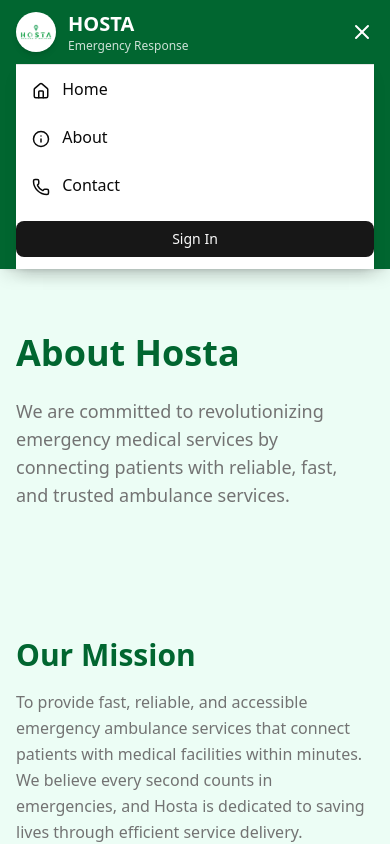
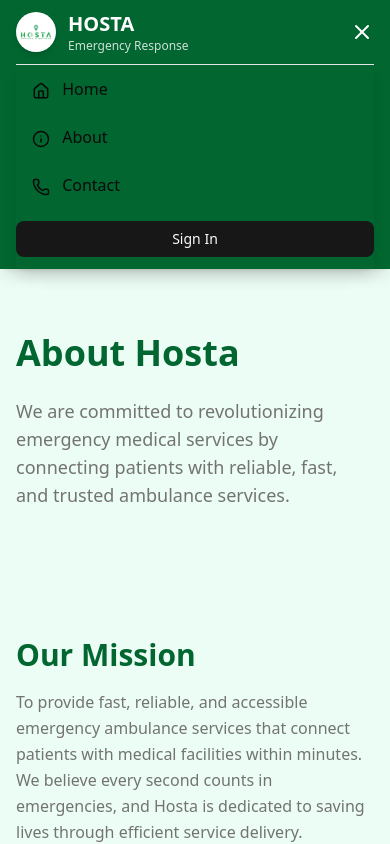
Before and after one commit to zorrowtechitsolutions/Ambulaces-Hosta, a React (Vite) app: page /about in a window 390 px wide. Both pictures are taken after a click on the button 362 px from the left and 32 px from the top of the page. Shown: the top 844 px of the page. Built offline with nearby package versions, Linux system fonts and the light colour scheme; no server answers.

Commit message:
Update Header.jsx

```diff
--- a/src/components/Header.jsx
+++ b/src/components/Header.jsx
@@ -124,7 +124,7 @@ export default function Header() {
 
         {/* Mobile Menu */}
         {mobileMenuOpen && (
-          <div className="md:hidden bg-white border-t shadow-lg">
+          <div className="md:hidden bg-green border-t shadow-lg">
             <Link to="/" onClick={() => setMobileMenuOpen(false)} className="block px-4 py-3">
               <Home size={18} className="inline mr-2" /> Home
             </Link>
```
